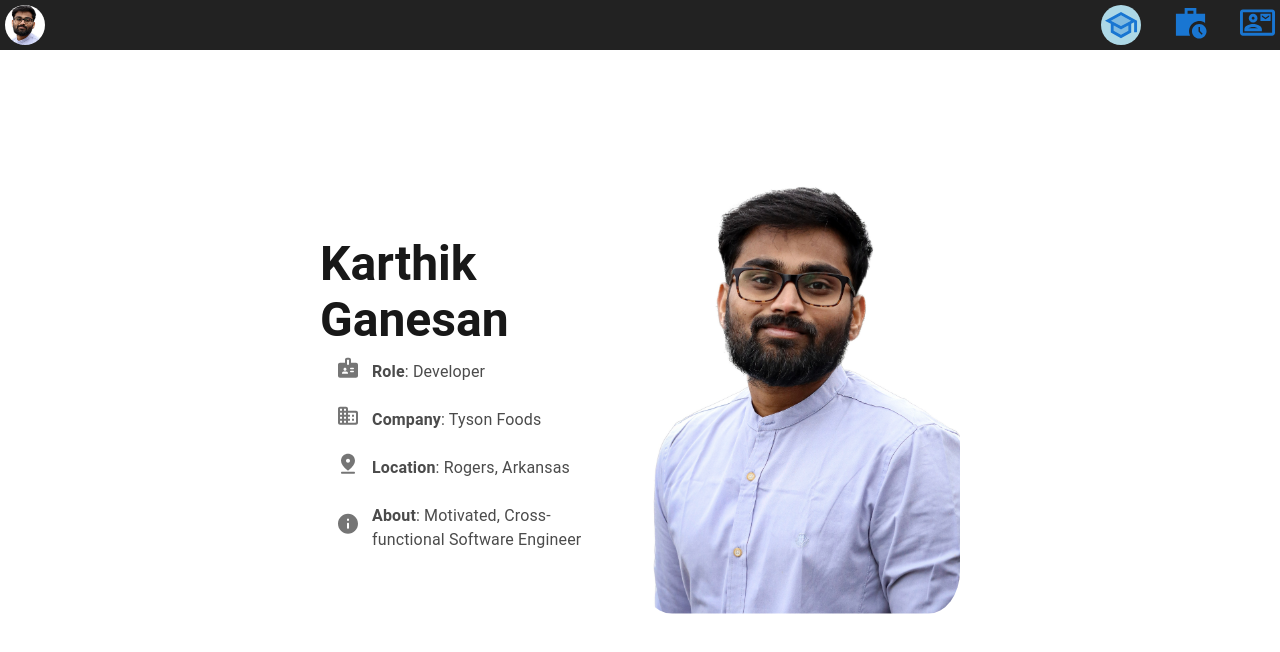
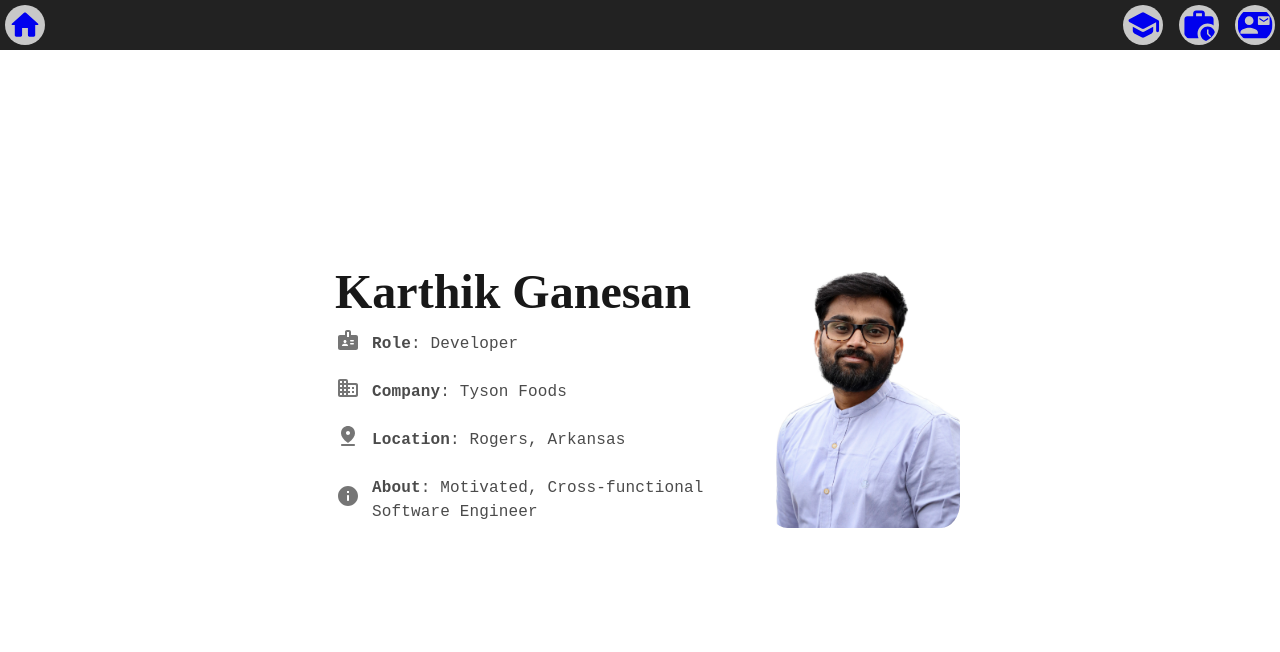
Before and after one commit to karthikgk97/personal-website, a React (Create React App) app in the folder my-personal-website/: page / in a window 1280 px wide. Shown: the top 652 px of the page. Built offline with nearby package versions, Linux system fonts and the light colour scheme.

Commit message:
added working links

```diff
--- a/my-personal-website/package.json
+++ b/my-personal-website/package.json
@@ -12,6 +12,7 @@
     "@testing-library/user-event": "^13.5.0",
     "react": "^18.2.0",
     "react-dom": "^18.2.0",
+    "react-router-dom": "^6.14.1",
     "react-scripts": "5.0.1",
     "web-vitals": "^2.1.4"
   },
--- a/my-personal-website/src/App.js
+++ b/my-personal-website/src/App.js
@@ -1,12 +1,32 @@
 import * as React from 'react';
 import TopBar from './components/TopBar';
 import HomePage from './components/HomePage';
+import TysonPage from './components/TysonPage';
+
+
+import { BrowserRouter as Router, Routes, Route } from 'react-router-dom';
 
 export default function MyApp() {
   return (
     <div>
+
+
+
+      <Router>
       <TopBar />
-      <HomePage />
+      <Routes>
+        {/* <Route exact path="/education" component={TopBar} /> */}
+        <Route path="/" element={<HomePage />} />
+      </Routes>
+    {/* </Router> */}
+
+      {/* <Router> */}
+
+      <Routes>
+        {/* <Route exact path="/education" component={TopBar} /> */}
+        <Route path="/education" element={<TysonPage />} />
+      </Routes>
+    </Router>
     </div>
   );
 }
--- a/my-personal-website/src/components/HomePage.css
+++ b/my-personal-website/src/components/HomePage.css
@@ -1,6 +1,6 @@
 body {
     background: rgb(255, 255, 255);
-    body: rgb(240, 240, 240);
+    body: rgb(105, 105, 105);
     /* place-items: center; */
 
 }
--- a/my-personal-website/src/components/HomePage.js
+++ b/my-personal-website/src/components/HomePage.js
@@ -15,6 +15,7 @@ import BusinessRoundedIcon from '@mui/icons-material/BusinessRounded';
 import InfoRoundedIcon from '@mui/icons-material/InfoRounded';
 
 import profileImage from '../images/personal_photo.jpg';
+import { fontFamily } from '@mui/system';
 
 export default function HomePage() {
     return (
@@ -22,13 +23,13 @@ export default function HomePage() {
     <Box sx={{position: 'absolute', flex: '1', top: '50%', left: '50%', transform: 'translate(-50%, -50%)', background:"rgb(255, 255, 255)"}}>
         <Stack direction="row" justifyContent="center" alignItems="center" spacing={1}>
             <div>
-                <Typography variant="h3" style={{ color: 'rgb(24, 24, 24)' }}> <b>Karthik Ganesan </b></Typography>
+                <Typography variant="h3" style={{ color: 'rgb(24, 24, 24)', fontFamily: 'Serif', marginLeft: 15}}> <b>Karthik Ganesan </b></Typography>
                 <ListItem alignItems="center">
                     <ListItemIcon sx={{ marginBottom: 1, marginRight: -2.5 }}>
                         <BadgeRoundedIcon />
                     </ListItemIcon>
                     <ListItemText
-                        primary={<Typography variant="body1" style={{ color: 'rgb(75, 75, 75)' }}> <b>Role</b>: Developer</Typography>}
+                        primary={<Typography variant="body1" style={{ color: 'rgb(75, 75, 75)' , fontFamily: 'monospace'}}> <b>Role</b>: Developer</Typography>}
                     />
                 </ListItem>
 
@@ -37,7 +38,7 @@ export default function HomePage() {
                         <BusinessRoundedIcon />
                     </ListItemIcon>
                     <ListItemText
-                        primary={<Typography variant="body1" style={{ color: 'rgb(75, 75, 75)' }}> <b>Company</b>: Tyson Foods</Typography>}
+                        primary={<Typography variant="body1" style={{ color: 'rgb(75, 75, 75)', fontFamily: 'monospace' }}> <b>Company</b>: Tyson Foods</Typography>}
                     />
                 </ListItem>
 
@@ -46,7 +47,7 @@ export default function HomePage() {
                         <PinDropRoundedIcon />
                     </ListItemIcon>
                     <ListItemText
-                        primary={<Typography variant="body1" style={{ color: 'rgb(75, 75, 75)' }}> <b>Location</b>: Rogers, Arkansas</Typography>}
+                        primary={<Typography variant="body1" style={{ color: 'rgb(75, 75, 75)', fontFamily: 'monospace' }}> <b>Location</b>: Rogers, Arkansas</Typography>}
                     />
                 </ListItem>
 
@@ -55,11 +56,11 @@ export default function HomePage() {
                         <InfoRoundedIcon />
                     </ListItemIcon>
                     <ListItemText
-                        primary={<Typography variant="body1" style={{ color: 'rgb(75, 75, 75)' }}> <b>About</b>: Motivated, Cross-functional Software Engineer</Typography>}
+                        primary={<Typography variant="body1" style={{ color: 'rgb(75, 75, 75)', fontFamily: 'monospace' }}> <b>About</b>: Motivated, Cross-functional Software Engineer</Typography>}
                     />
                 </ListItem>
             </div>
-            <img src={profileImage} alt="Profile" style={{ width: '50%', height: '50%', justifyContent: 'flex-end', borderRadius: '10%'}} />
+            <img src={profileImage} alt="Profile" style={{ width: '30%', height: '30%', justifyContent: 'flex-end', borderRadius: '10%'}} />
          </Stack>
       </Box>
       </>
--- a/my-personal-website/src/components/TopBar.js
+++ b/my-personal-website/src/components/TopBar.js
@@ -2,47 +2,51 @@ import React from 'react';
 import './TopBar.css';
 
 import Stack from '@mui/material/Stack';
-import Link from '@mui/material/Link';
+// import Link from '@mui/material/Link';
 import Tooltip from '@mui/material/Tooltip';
 
 import Avatar from '@mui/material/Avatar';
 import personalPhoto from '../images/avatar_photo.png';
 
+import { Link } from 'react-router-dom';
+
 // Icons
-import SchoolTwoToneIcon from '@mui/icons-material/SchoolTwoTone';
-import WorkHistorySharpIcon from '@mui/icons-material/WorkHistorySharp';
-import ContactMailOutlinedIcon from '@mui/icons-material/ContactMailOutlined';
-import { red } from '@mui/material/colors';
+import SchoolRoundedIcon from '@mui/icons-material/SchoolRounded';
+import WorkHistoryRoundedIcon from '@mui/icons-material/WorkHistoryRounded';
+import ContactMailRoundedIcon from '@mui/icons-material/ContactMailRounded';
+import HomeRoundedIcon from '@mui/icons-material/HomeRounded';
 
 export default function TopBar() {
     return(
       <div className='top-bar'>
         <Stack direction="row" justifyContent="space-between" spacing={1}>
-          <Link href="/" variant="body1" underline="none">
+          <Link to="/" variant="body1" underline="none">
             <Tooltip title="Home">
-              <Avatar alt="Karthik Ganesan" variant="circular" sizes="medium" src={personalPhoto} />
+              {/* <Avatar alt="Karthik Ganesan" variant="circular" sizes="medium" src={personalPhoto} /> */}
+              <HomeRoundedIcon fontSize='large' hoverColor="red" style={{ backgroundColor: 'rgb(200, 200, 200)', borderRadius: '50%', padding: '2.5px'}}
+                sx={{ "&:hover": { color: "rgb(75, 75, 75)" } }}/>
             </Tooltip>
           </Link>
 
-          <Stack direction="row" justifyContent="flex-end" spacing={4}>
-            <Link variant='body1' href="/education" underline="hover">
+          <Stack direction="row" justifyContent="flex-end" spacing={2}>
+            <Link variant='body1' to="/education" underline="hover">
               <Tooltip title="Education">
-                <SchoolTwoToneIcon fontSize='large' style={{ backgroundColor: 'lightblue', borderRadius: '50%', padding: '2.5px',transition: 'background-color 0.3s',
-              "&:hover": {
-                color: "red",
-              } }}/>
+                <SchoolRoundedIcon fontSize='large' hoverColor="red" style={{ backgroundColor: 'rgb(200, 200, 200)', borderRadius: '50%', padding: '2.5px'}}
+                sx={{ "&:hover": { color: "rgb(75, 75, 75)" } }}/>
               </Tooltip>
             </Link>
 
-            <Link variant='body1' href="/work-history" underline="hover">
+            <Link variant='body1' to="/work-history" underline="hover">
               <Tooltip title="Work History">
-                <WorkHistorySharpIcon fontSize='large'/>
+                <WorkHistoryRoundedIcon fontSize='large' style={{ backgroundColor: 'rgb(200, 200, 200)', borderRadius: '50%', padding: '2.5px'}}
+                sx={{ "&:hover": {color: "rgb(75, 75, 75)"} }}/>
               </Tooltip>
             </Link>
 
-            <Link href="/contact" variant="body1"underline="none">
+            <Link to="/contact" variant="body1" underline="none">
               <Tooltip title="Contact">
-                <ContactMailOutlinedIcon fontSize='large'/>
+                <ContactMailRoundedIcon fontSize='large' style={{ backgroundColor: 'rgb(200, 200, 200)', borderRadius: '50%', padding: '2.5px' }}
+                sx={{ "&:hover": { color: "rgb(75, 75, 75)", backgroundColor: "blue" } }}/>
               </Tooltip>
             </Link>
 
--- /dev/null
+++ b/my-personal-website/src/components/TysonPage.js
@@ -0,0 +1,10 @@
+import * as React from 'react';
+
+
+export default function TysonPage() {
+    return (
+        <>
+        <h1> Tyson Foods </h1>
+        </>
+    );
+  }
```
Also changed, not shown: 1 other file (tests, documents, lock files or other folders).
